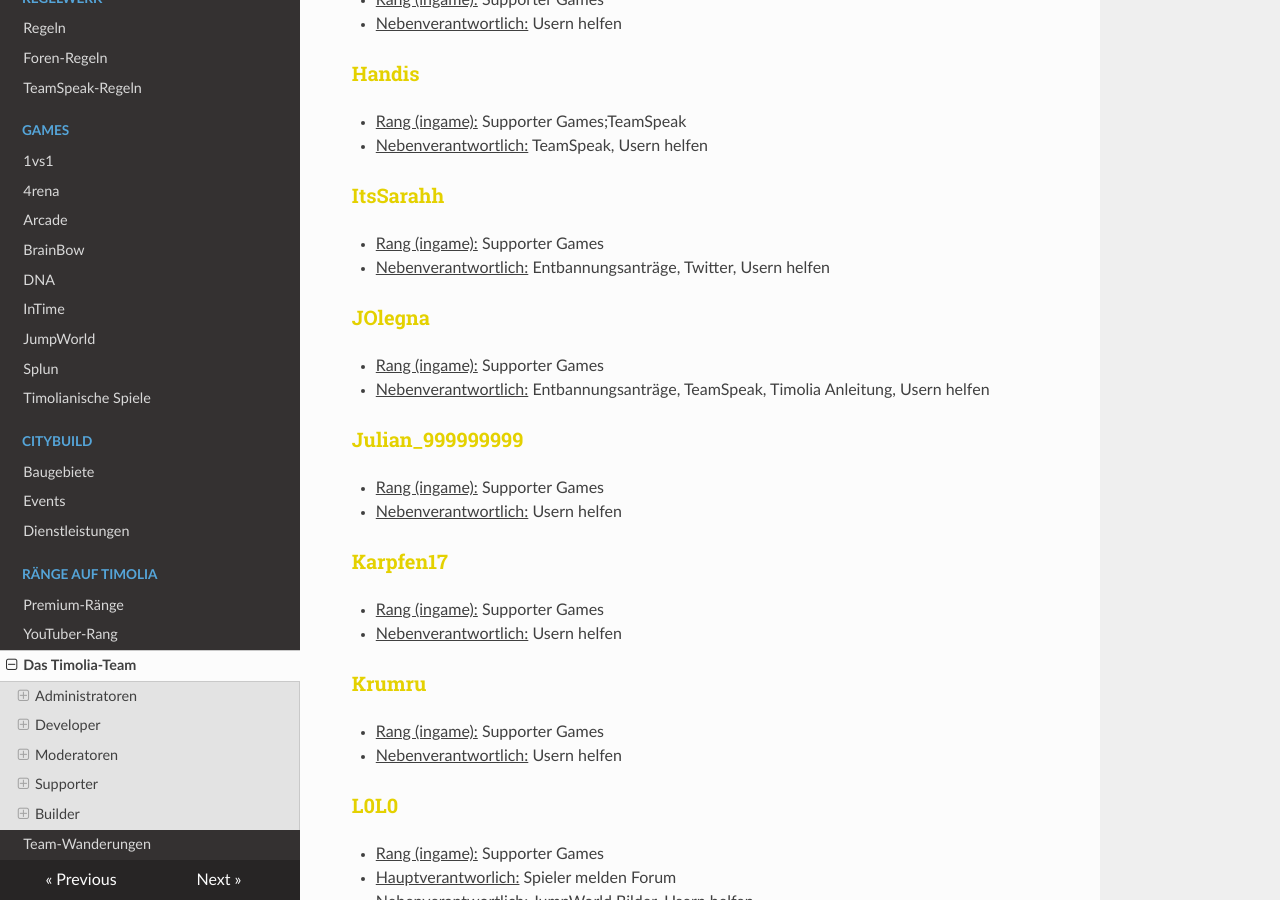
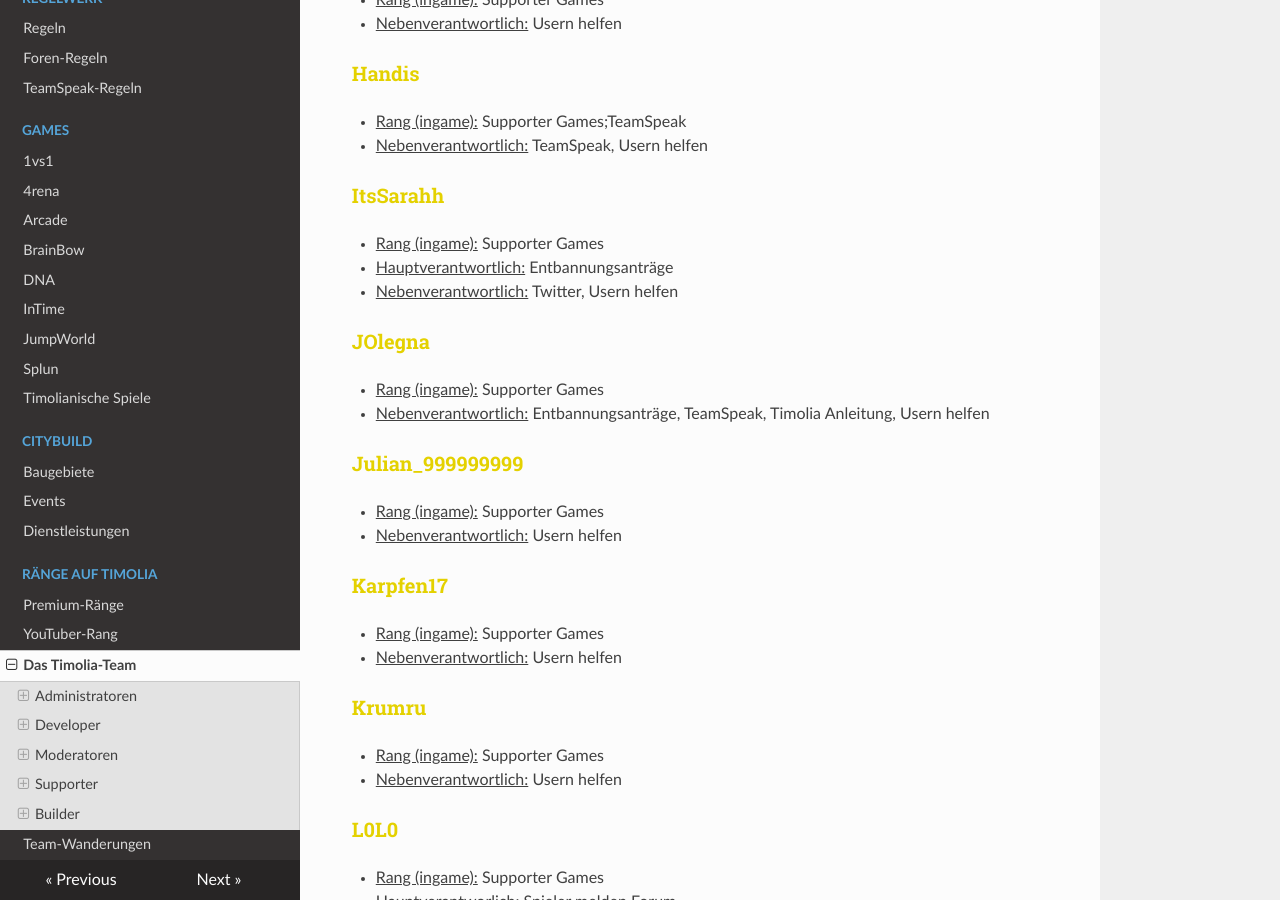
Before and after one commit to TimoliaDE/HowTo, an MkDocs documentation site: the page built from docs/ranks/team.md, in a window 1280 px wide and 900 px high, scrolled down 5412 px. Built offline with MkDocs 1.6.1, drawn with Linux system fonts in a browser that asks for light colours; nearby versions of some CDN libraries; old or Windows-style settings are respelled for this version of MkDocs.

Commit message:
Updated ItsSarahh

```diff
--- a/docs/ranks/team.md
+++ b/docs/ranks/team.md
@@ -183,7 +183,8 @@ Sie stehen für alle grundlegenden Fragen und Reports zur Verfügung und sind di
 
 ###<strong><span style="color:#E4D100">ItsSarahh</span></strong>
 - <u>Rang (ingame):</u> Supporter Games
-- <u>Nebenverantwortlich:</u> Entbannungsanträge, Twitter, Usern helfen
+- <u>Hauptverantwortlich:</u> Entbannungsanträge
+- <u>Nebenverantwortlich:</u> Twitter, Usern helfen
 
 ### <strong><span style="color:#E4D100">JOlegna</span></strong>
 - <u>Rang (ingame):</u> Supporter Games
```
